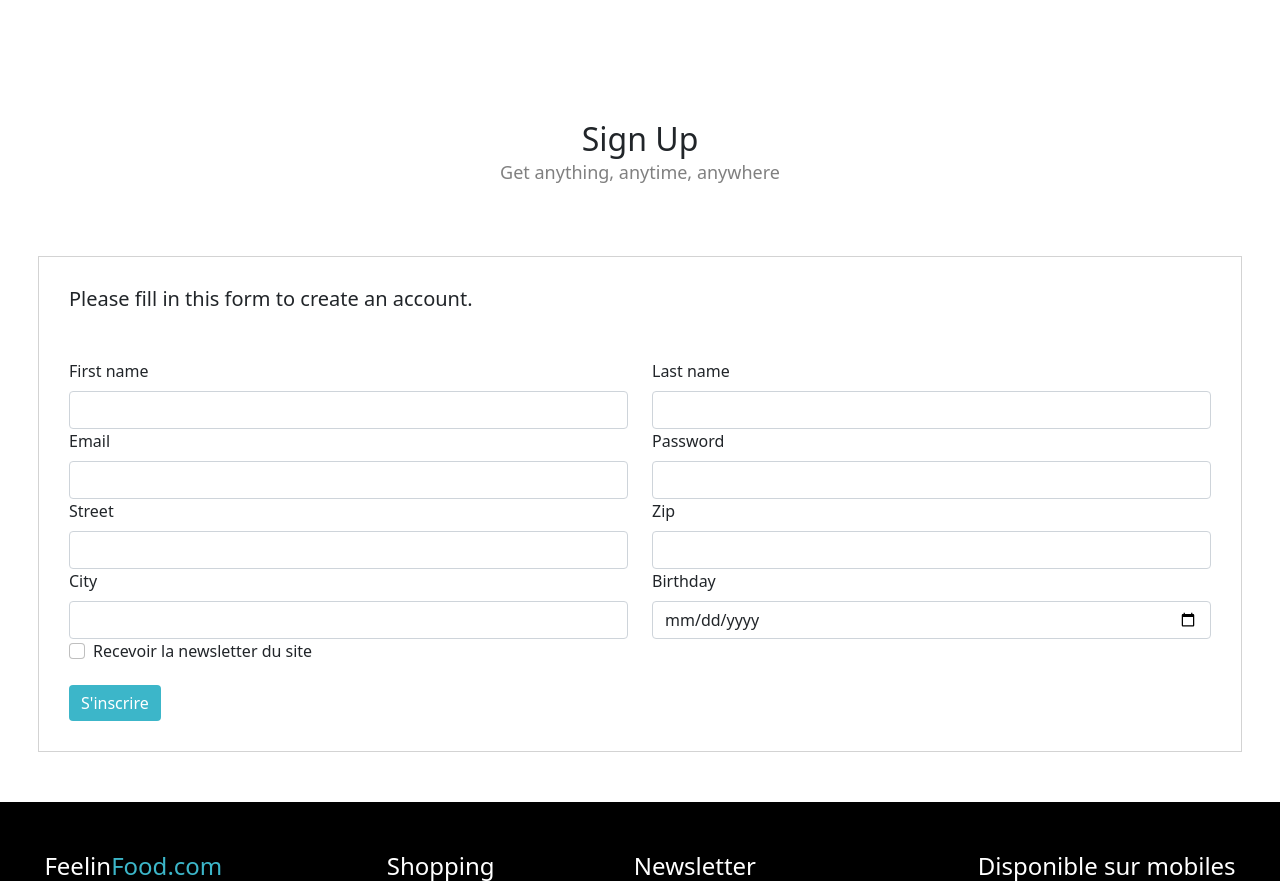
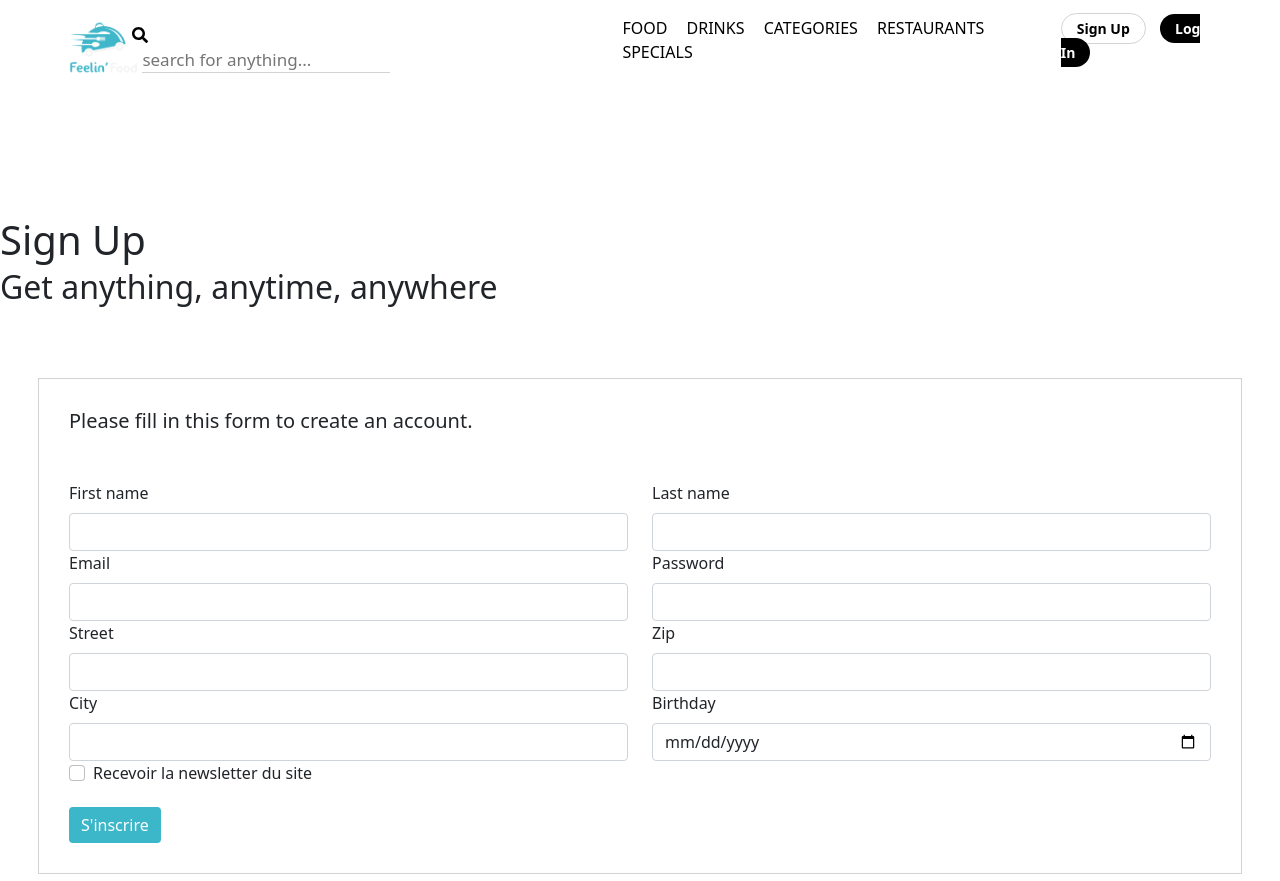
Before and after one commit to YPariset/Projet_Food_Tech, a PHP site: page /signup in a window 1280 px wide. Shown: the top 881 px of the page. Run offline with PHP 8.4, Linux system fonts and the light colour scheme; some libraries are stand-ins or nearby versions.

Commit message:
header small

```diff
--- a/_assets/style/signup.css
+++ b/_assets/style/signup.css
@@ -1,12 +1,52 @@
-.mb-1 {
-    display:flex;
-    justify-content: center;
-    font-size: xx-large;
+.header-small{
+        display: flex;
+        flex-direction: row;
+        justify-content: space-around;
+        align-items: center;
+        padding: 1rem 4rem 1rem 4rem;
+
+    }
+.search button{
+     background-color:transparent;
+     border:none;
+     margin-left:-10px;
+}
+.search input{
+    border:none;
+    border-bottom:1px solid lightgrey;
+    font-size:17px;
+    outline:none;
+}
+.mainNav{
+    margin-left:200px;
+    text-transform:uppercase;
+}
+.mainNav li{
+    margin-right:15px;
+}
+.mainNav li a{
+    text-decoration:none;
+    color:black;
 }
 
-.mb-2  {
-    display:flex;
-    justify-content: center;
-    font-size: large;
-    color: grey;
+.btnHeader{
+    width:80px;
+    text-decoration:none;
+    padding: 5px 15px;
+    border-radius:17px;
+    margin-right:10px;
+
 }
+.btnhA{
+    border:1px solid lightgrey;
+    color:black;
+    font-size:14px;
+    font-weight:bold;
+
+}
+.btnhB{
+    color:white;
+    background-color:black;
+    font-size:14px;
+    font-weight:bold;
+}
--- /dev/null
+++ b/_includes/header-banner.php
@@ -0,0 +1,27 @@
+<div class="header-small">
+
+   <div>
+      <span><a href="index.php?page=home"><img src="./_assets/image/Logo_blanc.png" width="90" height="auto" alt="logo feeling food"></a></span>
+   </div>
+
+   <div class="search">
+       <button type="submit" name="headerSearchSubmit" value="searched"><i class="fas fa-search"></i></button>
+       <input type="text" placeholder="search for anything..." name ="headerSearch"/>
+   </div>
+
+
+       <ul class="mainNav">
+           <li><a href="#">Food</a></li>
+           <li><a href="#">Drinks</a></li>
+           <li><a href="#">Categories</a></li>
+           <li><a href="#">Restaurants</a></li>
+           <li><a href="#">Specials</a></li>
+        </ul>
+
+   <div>
+      <ul class="block-bouton">
+         <li class="but"><a class="btnHeader btnhA" href="index.php?page=signup">Sign Up</a></li>
+         <li class="but"><a class="btnHeader btnhB" href="index.php?page=login">Log In</a></li>
+      </ul>
+   </div>
+</div>
--- a/views/signup_view.php
+++ b/views/signup_view.php
@@ -5,6 +5,8 @@
 	<title><?= ucFirst($page); ?> - Feeling Food </title>
 </head>
 <body style="height:auto;">
+<?php include_once '_includes/header-banner.php'; ?>
+
 <div class="container_form">
 <h1 class="mb-1" style="padding-top:120px">Sign Up</h1>
 <h2 class="mb-2">Get anything, anytime, anywhere</h2>
```
Also changed, not shown: 2 other files.
